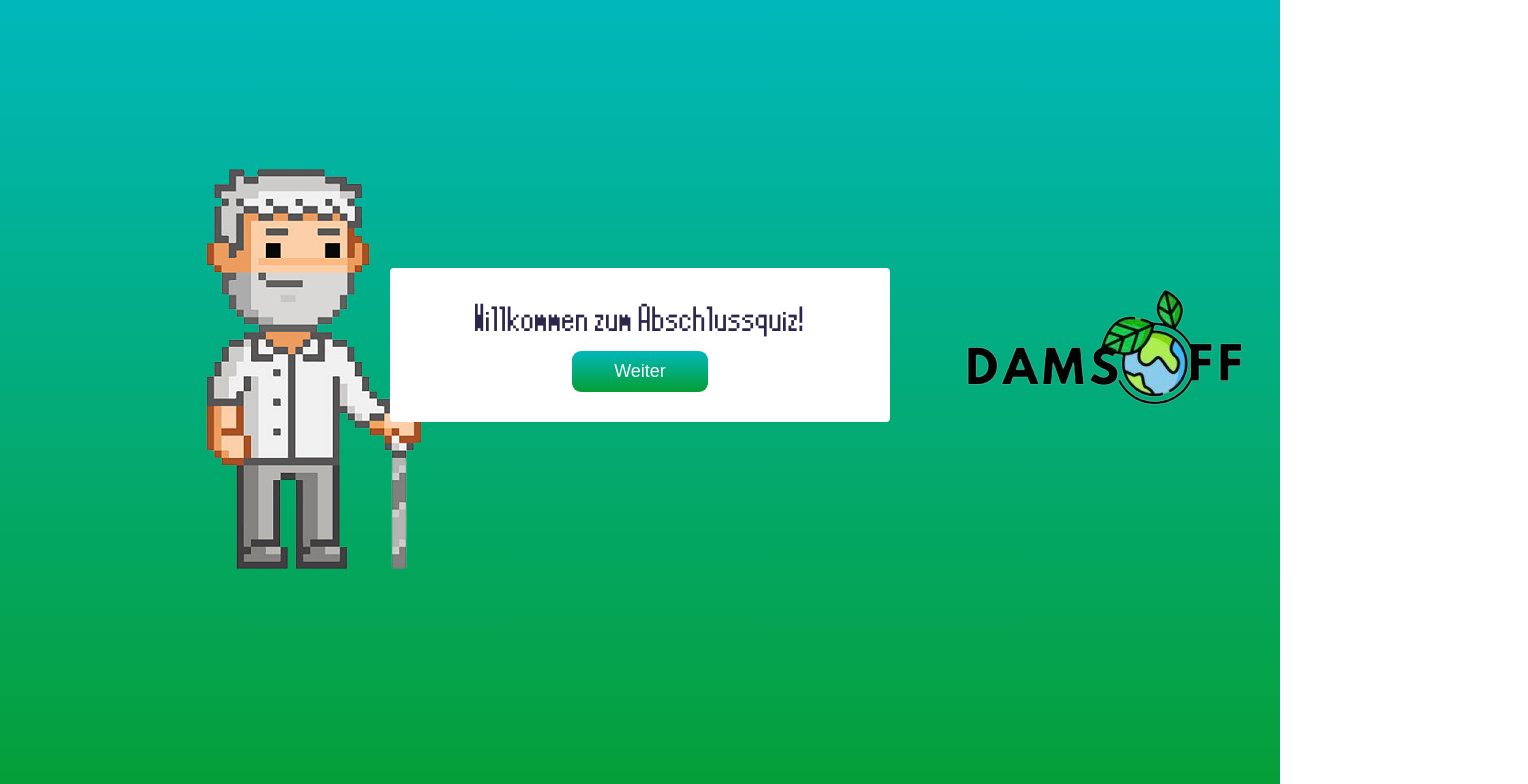
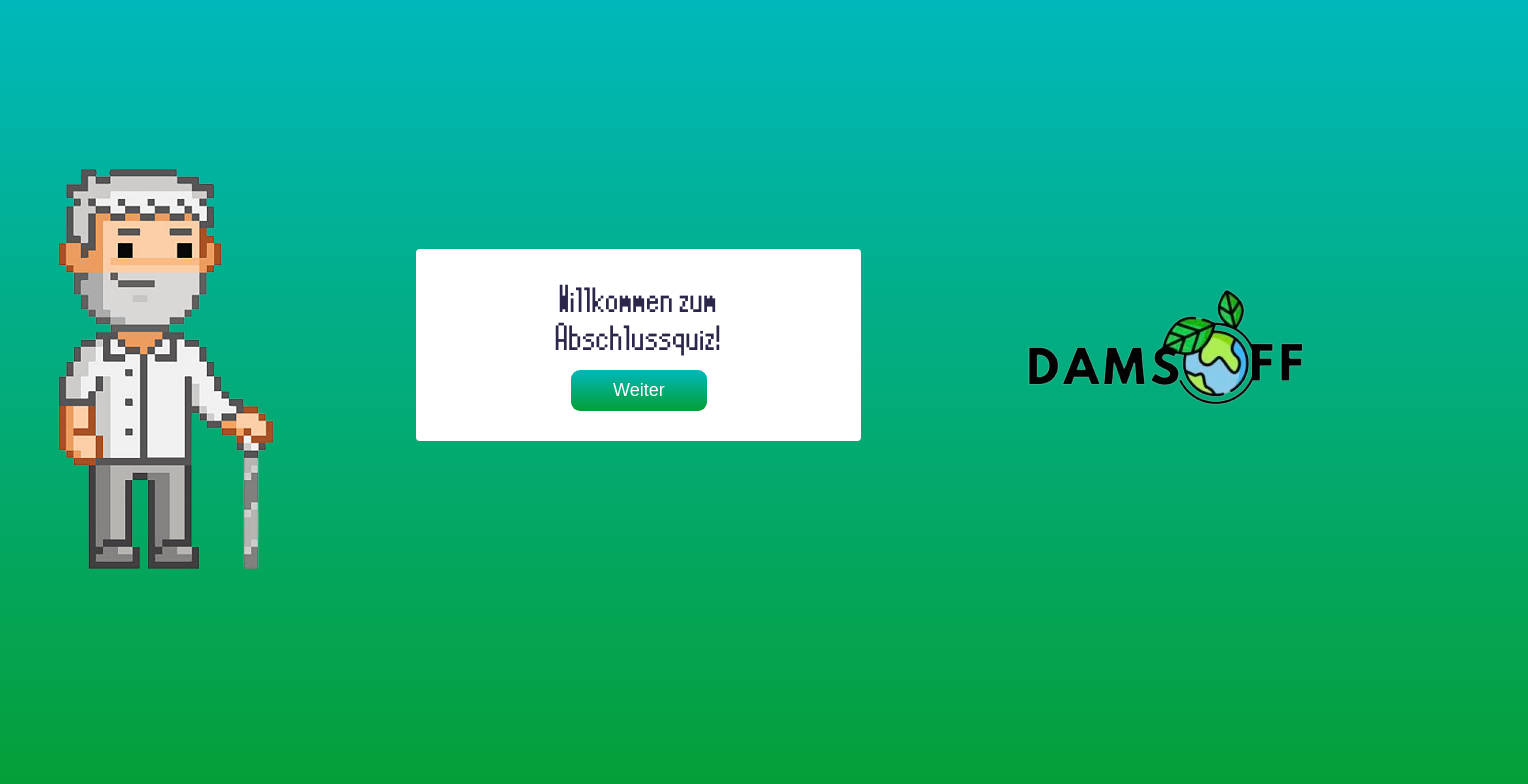
Before and after one commit to xdavld/quiz, a React (Vite) app in the folder abschlussquiz/: page / in a window 1280 px wide. Shown: the top 784 px of the page, 1528 px wide, since content can reach past the window. Built offline with nearby package versions, Linux system fonts and the light colour scheme; no server answers.

Commit message:
Update CSS

```diff
--- a/abschlussquiz/src/components/IntroPage/IntroPage.scss
+++ b/abschlussquiz/src/components/IntroPage/IntroPage.scss
@@ -7,23 +7,6 @@
     position: relative;
 
     height: fit-content;
-}
-
-.mayor-container {
-    width: 50%;
-    max-height: 600px;
-    object-fit: contain;
-    margin-top: 100px;
-    position: fixed;
-}
-
-.damsoff-container{
-    width: 50%;
-    max-height: 600px;
-    object-fit: contain;
-    margin-top: 100px;
-    position: fixed;
-
 }
 
 .quiz-container {
--- a/abschlussquiz/src/components/Quiz/Quiz.scss
+++ b/abschlussquiz/src/components/Quiz/Quiz.scss
@@ -3,31 +3,29 @@
 .quiz-wrapper {
     display: flex;
     align-items: center;
-    justify-content:center;
+    justify-content: center;
     height: 80%;
     position: relative;
+
+    margin-left: 10%;
 }
 
 .mayor-container {
-    margin-right: 40%;
-
     max-height: 600px;
     object-fit: contain;
     margin-top: 100px;
-    position: fixed;
+    flex: 0 0 25%; /* Adjust the width */
 }
 
-.damsoff-container{
-    margin-left: 75%;
-
+.damsoff-container {
     max-height: 600px;
     object-fit: contain;
     margin-top: 100px;
-    position: fixed;
-
+    flex: 0 0 45%; /* Adjust the width */
 }
 
 .quiz-container {
+    flex: 0 0 30%;
     width: 500px;
     background: $bg;
     border-radius: 4px;
```
